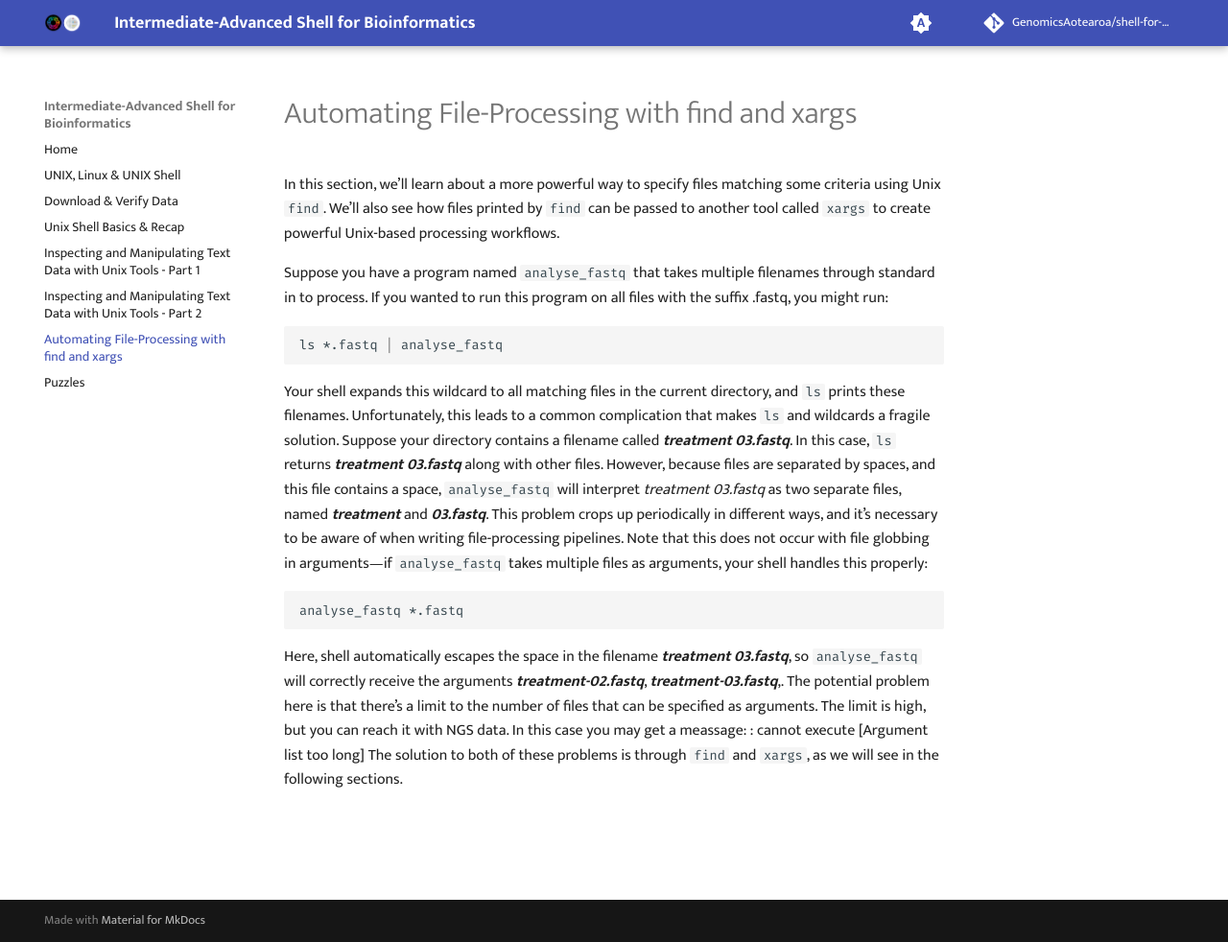
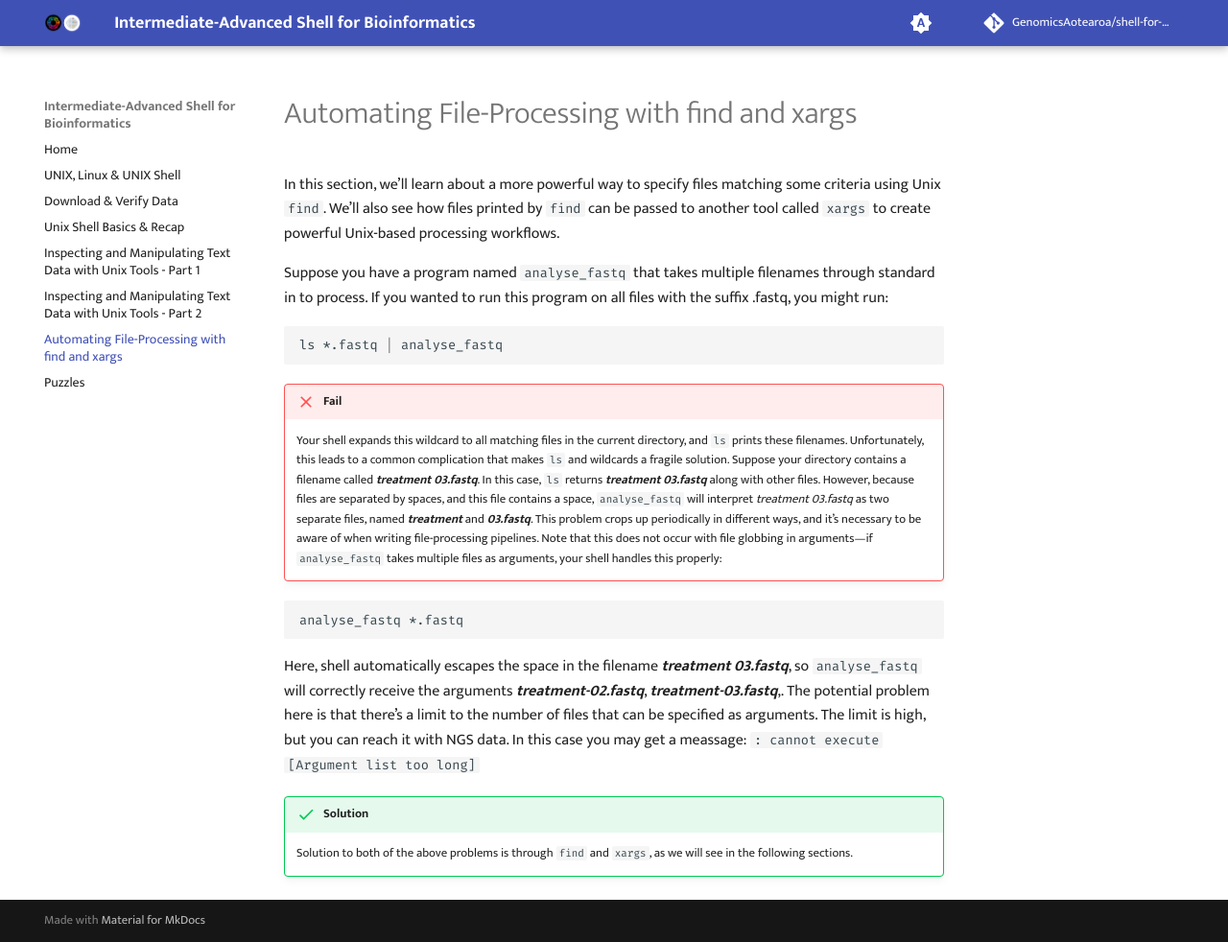
Before and after one commit to GenomicsAotearoa/shell-for-bioinformatics, an MkDocs documentation site: the page built from docs/6_automate_fileprocessing_find_xargs.md, in a window 1280 px wide and 982 px high. Shown: the whole window at 96% size. Built offline with MkDocs 1.6.1 and Material for MkDocs 9.7.7, drawn with Linux system fonts in a browser that asks for light colours; comment, search, counter and statistics services are not loaded.

Commit message:
add fail and solution tags

````diff
--- a/docs/6_automate_fileprocessing_find_xargs.md
+++ b/docs/6_automate_fileprocessing_find_xargs.md
@@ -8,9 +8,15 @@
 ls *.fastq | analyse_fastq
 ```
 
-Your shell expands this wildcard to all matching files in the current directory, and `ls` prints these filenames. Unfortunately, this leads to a common complication that makes `ls` and wildcards a fragile solution. Suppose your directory contains a filename called ***treatment 03.fastq***. In this case, `ls` returns ***treatment 03.fastq*** along with other files. However, because files are separated by spaces, and this file contains a space, `analyse_fastq` will interpret *treatment 03.fastq* as two separate files, named ***treatment*** and ***03.fastq***. This problem crops up periodically in different ways, and it’s necessary to be aware of when writing file-processing pipelines. Note that this does not occur with file globbing in arguments—if `analyse_fastq` takes multiple files as arguments, your shell handles this properly:
+!!! failure "Fail"
+
+    Your shell expands this wildcard to all matching files in the current directory, and `ls` prints these filenames. Unfortunately, this leads to a common complication that makes `ls` and wildcards a fragile solution. Suppose your directory contains a filename called ***treatment 03.fastq***. In this case, `ls` returns ***treatment 03.fastq*** along with other files. However, because files are separated by spaces, and this file contains a space, `analyse_fastq` will interpret *treatment 03.fastq* as two separate files, named ***treatment*** and ***03.fastq***. This problem crops up periodically in different ways, and it’s necessary to be aware of when writing file-processing pipelines. Note that this does not occur with file globbing in arguments—if `analyse_fastq` takes multiple files as arguments, your shell handles this properly:
 
 ```bash
 analyse_fastq *.fastq
 ```
-Here, shell automatically escapes the space in the filename ***treatment 03.fastq***, so `analyse_fastq` will correctly receive the arguments ***treatment-02.fastq***, ***treatment-03.fastq***,. The potential problem here is that there’s a limit to the number of files that can be specified as arguments. The limit is high, but you can reach it with NGS data. In this case you may get a meassage: : cannot execute [Argument list too long] The solution to both of these problems is through `find` and `xargs`, as we will see in the following sections.
+Here, shell automatically escapes the space in the filename ***treatment 03.fastq***, so `analyse_fastq` will correctly receive the arguments ***treatment-02.fastq***, ***treatment-03.fastq***,. The potential problem here is that there’s a limit to the number of files that can be specified as arguments. The limit is high, but you can reach it with NGS data. In this case you may get a meassage: `: cannot execute [Argument list too long]`
+
+!!! Success "Solution"
+
+    Solution to both of the above problems is through `find` and `xargs`, as we will see in the following sections.
````
